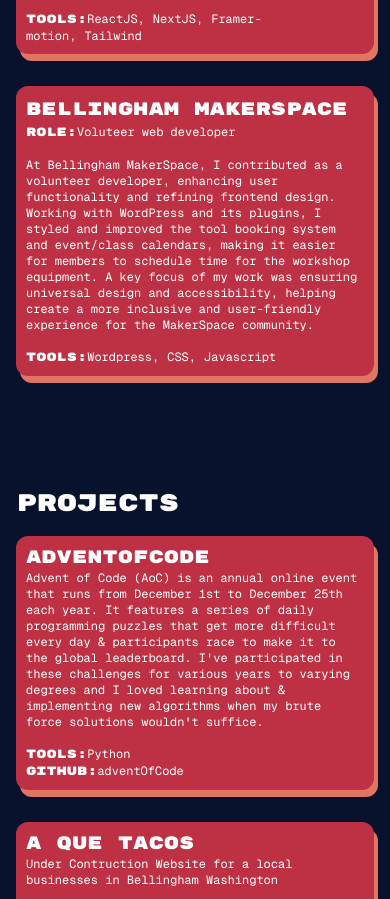
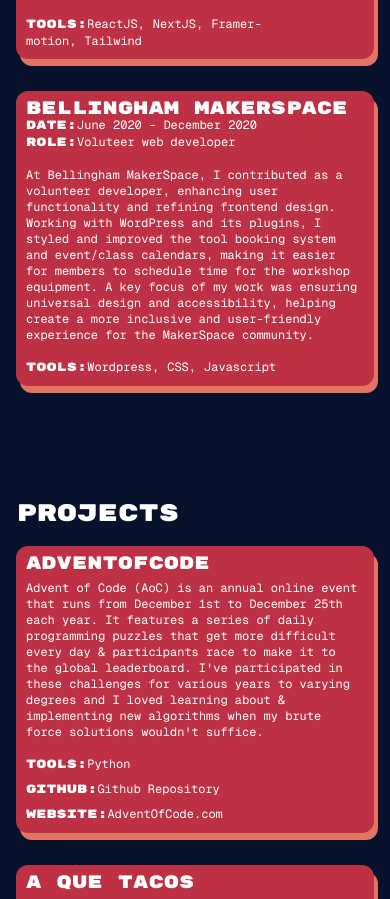
Before and after one commit to Hector-bit/Hector-bit.github.io, a Next.js app: page / in a window 390 px wide. Shown: the part 1088-1987 px from the top of the page. Built offline with nearby package versions, Linux system fonts and the light colour scheme.

Commit message:
updated links and names

```diff
--- a/app/layout.tsx
+++ b/app/layout.tsx
@@ -8,7 +8,7 @@ const rubikMonoOne = Rubik_Mono_One({
   variable: "--font-rubik-mono-one",
   weight: '400',
   style: 'normal',
-  subsets: ["cyrillic", "latin"],
+  subsets: ["cyrillic", "latin"]
 });
 
 const geistMono = Geist_Mono({
--- a/app/page.tsx
+++ b/app/page.tsx
@@ -5,6 +5,7 @@ import { ProjectCardType } from "./types";
 const experienceData:any[] = [
   {
     name: 'Pixel Vault',
+    date: 'May 2022 - December 2024',
     role: 'Front-end engineer',
     description: "At Pixelvault, I was responsible for transforming Figma designs into fully functional, pixel-perfect ReactJS implementations. I played a key role in troubleshooting and debugging issues that arose when switching frameworks or integrating new packages, ensuring smooth transitions and maintaining code quality. Additionally, I collaborated closely with backend engineers and QA teams to validate features and ensure sites were optimized and deployment-ready. My time at Pixelvault strengthened my ability to work across teams, adapt to evolving tech stacks, and build seamless, high-performance web experiences.",
     tools: ['ReactJS,', 'NextJS,', 'Framer-motion,', 'Tailwind'],
@@ -12,6 +13,7 @@ const experienceData:any[] = [
   },
   {
     name: 'Bellingham Makerspace',
+    date: 'June 2020 - December 2020',
     role: 'Voluteer web developer',
     description: "At Bellingham MakerSpace, I contributed as a volunteer developer, enhancing user functionality and refining frontend design. Working with WordPress and its plugins, I styled and improved the tool booking system and event/class calendars, making it easier for members to schedule time for the workshop equipment. A key focus of my work was ensuring universal design and accessibility, helping create a more inclusive and user-friendly experience for the MakerSpace community.",
     tools: ['Wordpress,', 'CSS,', 'Javascript'],
@@ -24,19 +26,19 @@ const projectListData:ProjectCardType[] = [
     name: 'adventOfCode',
     description: "Advent of Code (AoC) is an annual online event that runs from December 1st to December 25th each year. It features a series of daily programming puzzles that get more difficult every day & participants race to make it to the global leaderboard. I've participated in these challenges for various years to varying degrees and I loved learning about & implementing new algorithms when my brute force solutions wouldn't suffice.",
     tools: ['Python'],
-    githubLink: 'https://github.com/Hector-bit/adventOfCode/tree/main/year2020'
+    githubLink: { link: 'https://github.com/Hector-bit/adventOfCode/tree/main/year2020', name: 'Github Repository'},
+    webLink: { link:'https://adventofcode.com/', name: 'AdventOfCode.com'}
   },
   {
     name: 'A Que Tacos',
-    description: "Under Contruction Website for a local businesses in Bellingham Washington",
-    tools: ['Typescript', 'NextJS', 'Postgres'],
-    githubLink: 'https://github.com/Hector-bit/adventOfCode/tree/main/year2020'
+    description: "🚧Under Contruction🚧 Website for a local businesses in Bellingham Washington",
+    tools: ['Typescript,', 'NextJS,', 'Postgres,', 'Full-stack Project'],
+    webLink: { link: 'https://aquetacos.com/', name: 'A Que Tacos'}
   },
   {
     name: 'Godly Productions',
-    description: "Under Contruction Website for a local businesses in Bellingham Washington.",
-    tools: ['Typescript', 'NextJS'],
-    githubLink: 'https://github.com/Hector-bit/adventOfCode/tree/main/year2020'
+    description: "🚧Under Contruction🚧 Website for a Musci Studio in Bellingham Washington.",
+    tools: ['Typescript,', 'NextJS'],
   }
 ]
 
@@ -69,6 +71,7 @@ export default function Home() {
               <ExperienceCard
                 key={`${experience.name}-experience`}
                 name={experience.name}
+                date={experience.date}
                 role={experience.role}
                 description={experience.description}
                 tools={experience.tools}
@@ -89,6 +92,7 @@ export default function Home() {
                 description={project.description}
                 tools={project.tools}
                 githubLink={project.githubLink}
+                webLink={project.webLink}
               />
             )
           })}
--- a/app/types.ts
+++ b/app/types.ts
@@ -2,6 +2,7 @@ export type ProjectCardType = {
   name: string
   description: string
   tools: string[]
-  githubLink?: string
+  githubLink?: { link: string, name: string}
+  webLink?: { link: string, name: string}
   datas?: string
 }
--- a/components/experienceCard.tsx
+++ b/components/experienceCard.tsx
@@ -1,14 +1,15 @@
 import Link from "next/link"
 
-const headerStyle = 'text-lg sm:text-2xl'
+const headerStyle = 'text-lg sm:text-2xl leading-4'
 const textStyle = 'text-xs sm:text-base'
 
-const ExperienceCard = ({ name, description, role, tools, githubLink }: any) => {
+const ExperienceCard = ({ name, description, date, role, tools, githubLink }: any) => {
   return (
     <div
       className={`flex flex-col bg-primary rounded-xl p-2 sm:p-6 border-2 border-primary hover:border-white pop-out-card ${textStyle}`}
     >
-      <div className={` ${headerStyle} font-rubik sm:mb-4`}>{name}</div>
+      <div className={` ${headerStyle} font-rubik `}>{name}</div>
+      <div className=""><span className="font-rubik">Date:</span>{date}</div>
       <div className="mb-4"><span className="font-rubik">Role:</span>{role}</div>
       <div className="mb-4">{description}</div>
       <div className="">
--- a/components/projectCard.tsx
+++ b/components/projectCard.tsx
@@ -1,16 +1,18 @@
 import { ProjectCardType } from "@/app/types"
 import Link from "next/link"
 
-const headerStyle = 'text-lg sm:text-2xl leading-6'
+const headerStyle = 'text-lg sm:text-2xl leading-4 mb-2'
 const textStyle = 'text-xs sm:text-base'
 
-const ProjectCard = ({ name, description, tools, githubLink }: ProjectCardType) => {
+const ProjectCard = ({ name, description, tools, githubLink, webLink }: ProjectCardType) => {
   return (
     <div
       className={`flex flex-col bg-primary rounded-xl p-2 sm:p-6 border-2 border-primary hover:border-white pop-out-card ${textStyle}`}
     >
       <div className={` ${headerStyle} font-rubik text-2xl sm:mb-4`}>{name}</div>
       <div className="mb-4">{description}</div>
+
+      <div className="flex flex-col gap-y-2 ">
         <div className="text-md">
           <span className="text-md font-rubik">Tools:</span>
           {tools?.map((tool:any) => {
@@ -26,11 +28,21 @@ const ProjectCard = ({ name, description, tools, githubLink }: ProjectCardType)
         {githubLink && (
           <div>
             <span className="text-md font-rubik">Github:</span>
-          <Link href={githubLink}>
-            <span className="underline-offset-1">{name}</span>
+            <Link href={githubLink.link}>
+              <span className="underline-offset-1">{githubLink.name}</span>
             </Link>
           </div>
         )}
+        {webLink && (
+          <div>
+            <span className="text-md font-rubik">Website:</span>
+            <Link href={webLink.link}>
+              <span className="underline-offset-1">{webLink.name}</span>
+            </Link>
+          </div>
+        )}
+
+      </div>
     </div>
   )
 }
```
Lines whose indentation alone changed are shown as unchanged.
